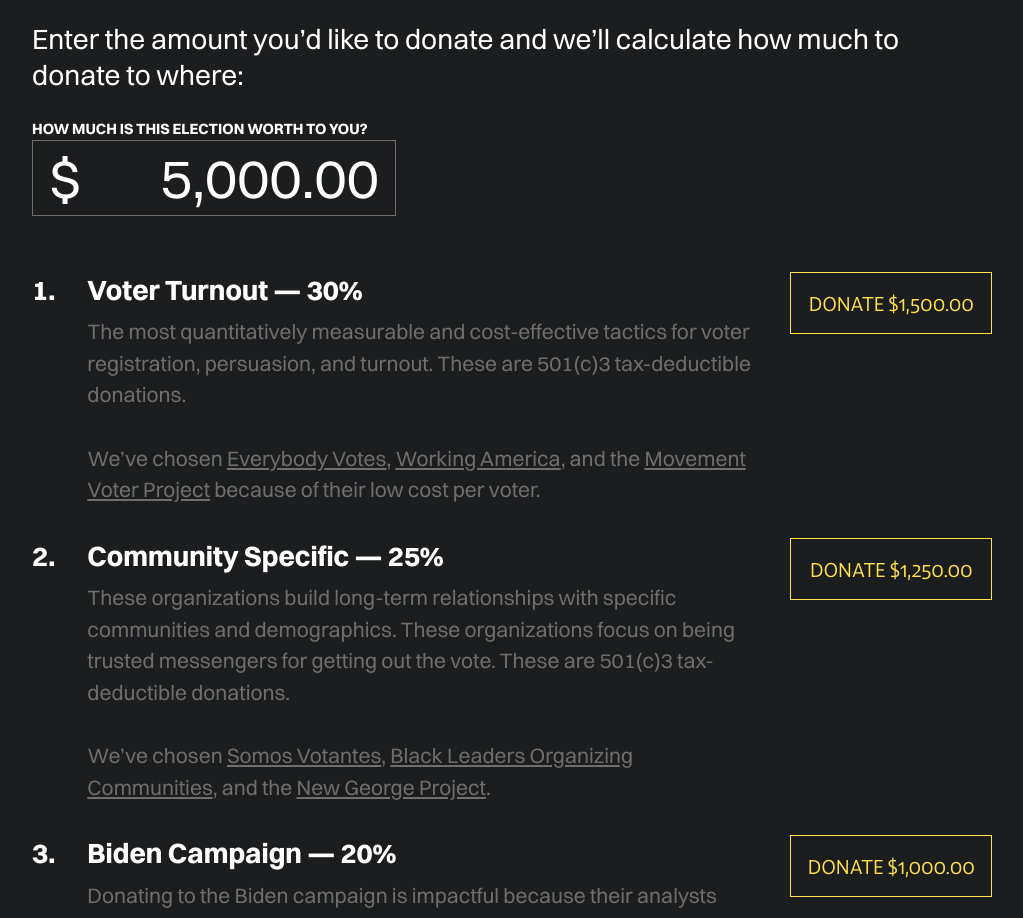
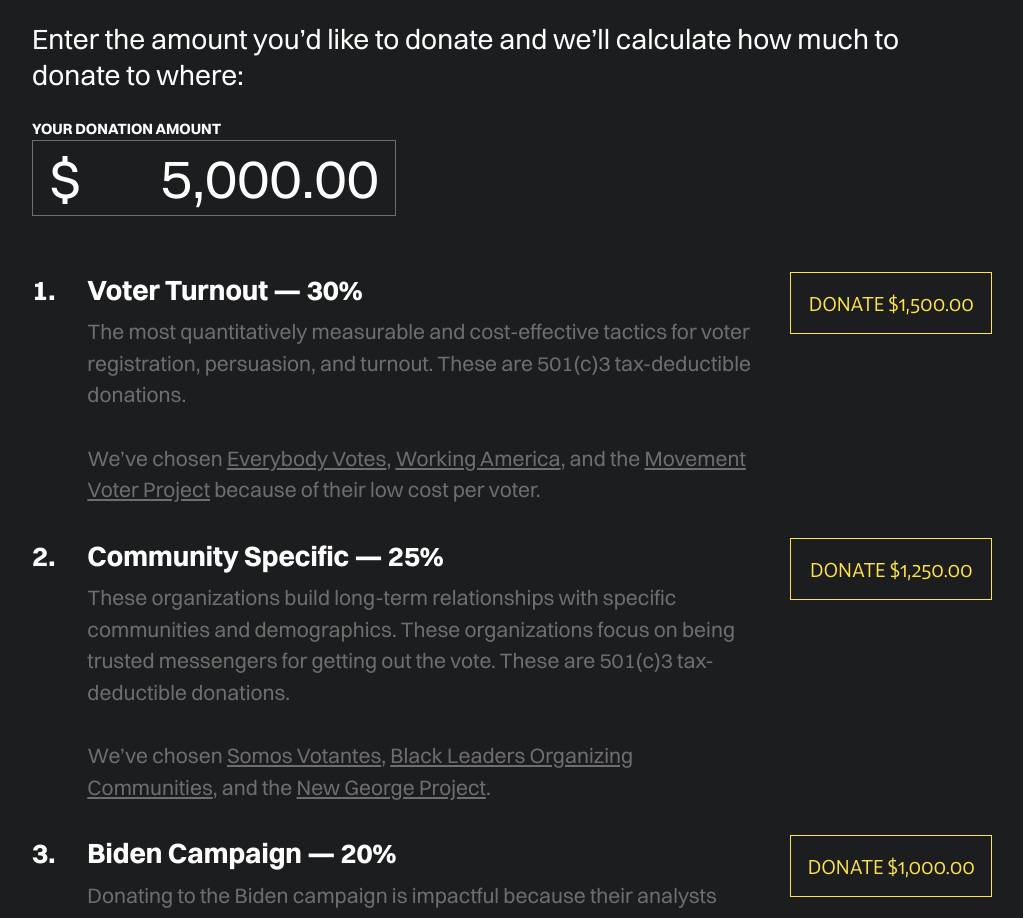
Before and after one commit to front-seat/vstrump, an Astro site: page / in a window 1280 px wide. Shown: the part 2625-3543 px from the top of the page, without its empty margins (128-1151 px from the left). Built offline with nearby package versions, Linux system fonts and the light colour scheme; Astro itself is replaced by a stand-in of ours.

Commit message:
Update Calculator.tsx
calc text edits

```diff
--- a/src/components/Calculator.tsx
+++ b/src/components/Calculator.tsx
@@ -265,7 +265,7 @@
   return (
     <div>
       <p className="font-switzer font-bold uppercase text-[15px] leading-[22.5px] text-white">
-        How much is this election worth to you?
+        Your donation amount
       </p>
       <div className="flex flex-row items-center max-w-[364px] border border-medium focus-within:border-sun transition-colors duration-200 bg-transparent text-white font-switzer font-normal text-[56px] leading-[56px]">
         <div className="text-white pl-4 flex-grow leading-10">$</div>
```
